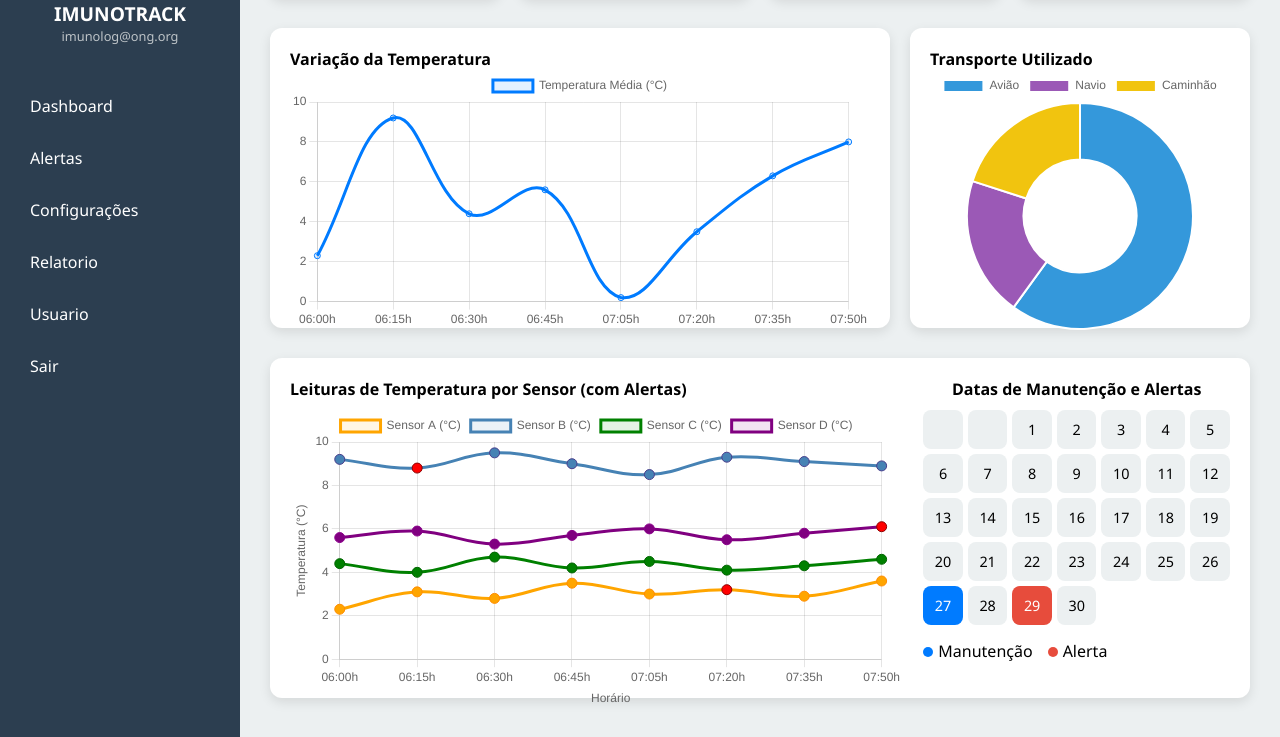
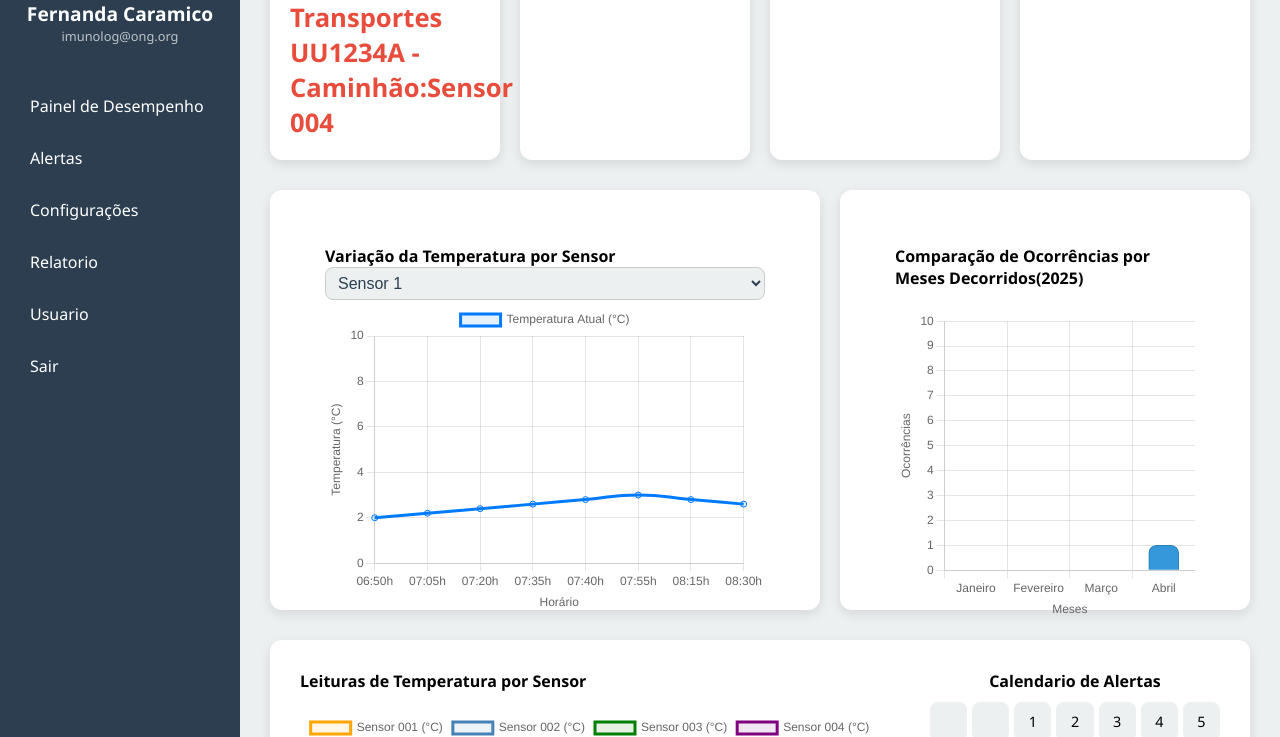
Before and after one commit to Patricia1203/imunoLog, a plain HTML site: page siteIMunolog/restrito/dashboard.html in a window 1280 px wide. Shown: the part 150-887 px from the top of the page. Drawn offline with nearby package versions, Linux system fonts and the light colour scheme.

Commit message:
Atualização Gráfico Dashboard
Atualização dos gráficos da dashboard

```diff
--- a/siteIMunolog/restrito/dashboard.html
+++ b/siteIMunolog/restrito/dashboard.html
@@ -7,6 +7,11 @@
   <title>IMUNOLOG - Dashboard</title>
   <script src="https://cdn.jsdelivr.net/npm/chart.js@4.4.2/dist/chart.umd.min.js"></script>
   <style>
+    ::-webkit-scrollbar {
+      width: 0px;
+      background: transparent;
+    }
+
     :root {
       --primary-color: #2c3e50;
       --secondary-color: #ecf0f1;
@@ -107,7 +112,7 @@
       padding: 20px;
       border-radius: var(--border-radius);
       box-shadow: var(--shadow);
-      min-width: 180px;
+      min-width: 20px;
     }
 
     .card h4 {
@@ -128,38 +133,58 @@
     }
 
     .chart-box {
+      width: 100%;
       background-color: var(--bg-light);
-      padding: 20px;
+      padding: 55px;
       border-radius: var(--border-radius);
       box-shadow: var(--shadow);
-      height: 300px;
+      height: 420px;
       display: flex;
       flex-direction: column;
+      justify-content: space-between;
     }
 
     .chart-box canvas {
-      flex-grow: 1;
+      flex-grow: 1.5;
+    }
+
+    .chart-box select {
+      padding: 6px 8px;
+      margin-bottom: 4px;
+      border-radius: 8px;
+      border: 1px solid #ccc;
+      font-size: 1em;
+      background-color: var(--secondary-color);
+      color: #2c3e50;
+      transition: 0.3s;
+    }
+
+    .chart-box select:focus {
+      outline: none;
+      border-color: var(--accent-color);
+      box-shadow: 0 0 5px var(--accent-color);
+      background-color: var(--bg-light);
     }
 
     .combined-visualization {
       display: flex;
-      gap: 20px;
+      gap: 50px;
       background-color: var(--bg-light);
-      padding: 20px;
+      padding: 30px;
       border-radius: var(--border-radius);
       box-shadow: var(--shadow);
-      margin-bottom: 20px;
+      margin-bottom: 450px;
     }
 
     .area-chart-container {
       flex: 2;
-      height: 300px;
+      height: 250px;
       display: flex;
       flex-direction: column;
     }
 
     .area-chart-container h4 {
-      margin-bottom: 10px;
+      margin-bottom: 20px;
     }
 
     .area-chart-container canvas {
@@ -199,19 +224,21 @@
       color: white;
     }
   </style>
+
 </head>
 
 <body>
   <div class="sidebar">
     <div class="avatar">
-        <img src="../imagem/menina.png" alt="Logo IMUNOTRACK" style="width: 100%; height: 100%; border-radius: 50%; object-fit: cover;">
+      <img src="../imagem/menina.png" alt="Logo IMUNOTRACK"
+        style="width: 100%; height: 100%; border-radius: 50%; object-fit: cover;">
     </div>
     <div class="user-info">
-      <h3>IMUNOTRACK</h3>
+      <h3>Fernanda Caramico</h3>
       <p>imunolog@ong.org</p>
     </div>
     <ul class="nav">
-      <li><a href="./dashboard.html">Dashboard</a></li>
+      <li><a href="./dashboard.html">Painel de Desempenho</a></li>
       <li><a href="./alerta.html">Alertas</a></li>
       <li><a href="./configuracao.html">Configurações</a></li>
       <li><a href="./dados.html">Relatorio</a></li>
@@ -222,61 +249,85 @@
   <div class="main">
     <div class="kpis">
       <div class="card">
-        <h4>Média de Temperatura das Leituras</h4>
-        <p>3,2°C</p>
+        <h4>Transporte Atuais Em Riscos</h4>
+        <br>
+        <p style="color: var(--danger-color)">1/4 - Transportes <br> UU1234A - Caminhão:Sensor 004</p>
       </div>
       <div class="card">
-        <h4>Número de Transportes Registrados</h4>
-        <p>5</p>
+        <h4>Risco de Perda de Produtos no Momento</h4>
+        <br>
+        <p style="color: var(--danger-color)">1.8% por Lote</p>
       </div>
       <div class="card">
-        <h4>Leituras Fora da Faixa Ideal</h4>
-        <p style="color: var(--danger-color)">2</p>
+        <h4>Transporte Feitos Sem Ocorrência</h4>
+        <br>
+        <p>96%</p>
       </div>
       <div class="card">
-        <h4>Total de Leituras Efetuadas</h4>
-        <p>12</p>
+        <h4>Quantidade de Sensores em Leitura no Momento</h4>
+        <br>
+        <p>4</p>
       </div>
     </div>
 
     <div class="charts">
       <div class="chart-box">
-        <h4>Variação da Temperatura</h4>
-        <canvas id="graficoLinha"></canvas>
+        <h4>Variação da Temperatura por Sensor</h4>
+        <select id="sensorSelect">
+          <option value="sensor1">Sensor 1</option>
+          <option value="sensor2">Sensor 2</option>
+          <option value="sensor3">Sensor 3</option>
+          <option value="sensor4">Sensor 4</option>
+          <!-- Adicione mais opções de sensores conforme necessário -->
+        </select>
+
+        <canvas id="graficoLinha" style="height: 300px; width: 100%;"></canvas>
+
       </div>
       <div class="chart-box">
-        <h4>Transporte Utilizado</h4>
+        <h4>Comparação de Ocorrências por Meses Decorridos(2025)</h4>
+        <br>
         <canvas id="graficoTransporte"></canvas>
       </div>
     </div>
-
     <div class="combined-visualization">
       <div class="area-chart-container">
-        <h4>Leituras de Temperatura por Sensor (com Alertas)</h4>
+        <h4>Leituras de Temperatura por Sensor</h4>
         <canvas id="combinedChart"></canvas>
       </div>
       <div class="calendar-container">
-        <h4>Datas de Manutenção e Alertas</h4>
+        <h4>Calendario de Alertas</h4>
         <div class="calendar-grid">
         </div>
       </div>
     </div>
+
 
   </div>
 
   <script>
     // Gráfico de Linha Existente
     const ctxLinha = document.getElementById('graficoLinha').getContext('2d');
-    new Chart(ctxLinha, {
+    const dadosSensores = {
+      sensor1: [2.0, 2.2, 2.4, 2.6, 2.8, 3.0, 2.8, 2.6], // Dados do Sensor 1
+      sensor2: [2.4, 3.4, 4.4, 5.4, 6.4, 5.4, 4.4, 3.4], // Dados do Sensor 2
+      sensor3: [2.8, 3.0, 4.0, 5.0, 6.0, 4.0, 3.3, 2.6], // Dados do Sensor 3
+      sensor4: [3.2, 3.5, 4.3, 5.6, 6.5, 7.2, 8.3, 9.2], // Dados do Sensor 4
+      // Adicione mais sensores aqui, se necessário
+    };
+
+    const labels = ['06:50h', '07:05h', '07:20h', '07:35h', '07:40h', '07:55h', '08:15h', '08:30h'];
+
+    let grafico = new Chart(ctxLinha, {
       type: 'line',
       data: {
-        labels: ['06:00h', '06:15h', '06:30h', '06:45h', '07:05h', '07:20h', '07:35h', '07:50h'],
+        labels: labels,
         datasets: [{
-          label: 'Temperatura Média (°C)',
-          data: [2.3, 9.2, 4.4, 5.6, 0.2, 3.5, 6.3, 8.0],
+          label: 'Temperatura Atual (°C)',
+          data: dadosSensores.sensor1, // Dados iniciais para o Sensor 1
           borderColor: '#007bff',
           backgroundColor: 'rgba(0, 123, 255, 0.1)',
-          tension: 0.4
+          tension: 0.5
         }]
       },
       options: {
@@ -288,94 +339,137 @@
             max: 10,
             ticks: {
               stepSize: 2
+            },
+            title: {
+              display: true,
+              text: 'Temperatura (°C)'
+
             }
+          },
+          x: {
+            title: {
+              display: true,
+              text: 'Horário',
+
+            }
+
           }
         }
       }
     });
 
-    // Gráfico de Doughnut Existente
-    new Chart(document.getElementById('graficoTransporte').getContext('2d'), {
-      type: 'doughnut',
+    // Função para atualizar o gráfico com base na seleção do sensor
+    document.getElementById('sensorSelect').addEventListener('change', function (event) {
+      const sensorSelecionado = event.target.value;
+
+      // Atualizar os dados do gráfico com os dados do sensor selecionado
+      grafico.data.datasets[0].data = dadosSensores[sensorSelecionado];
+
+      // Atualizar o título do gráfico
+      grafico.data.datasets[0].label = `Temperatura Atual (°C) - ${sensorSelecionado}`;
+
+      // Atualizar o gráfico
+      grafico.update();
+    });
+
+    // Gráfico de Barras Atualizado para Transporte
+    const ctxTransporte = document.getElementById('graficoTransporte').getContext('2d');
+    new Chart(ctxTransporte, {
+      type: 'bar',
       data: {
-        labels: ['Avião', 'Navio', 'Caminhão'],
+        labels: ['Janeiro', 'Fevereiro', 'Março', 'Abril'],
         datasets: [{
-          data: [3, 1, 1],
-          backgroundColor: ['#3498db', '#9b59b6', '#f1c40f']
+          label: 'Meses',
+          data: [0, 0, 0, 1],
+          backgroundColor: ['#3498db', '#9b59b6', '#f1c40f'],
+          borderColor: ['#2980b9', '#8e44ad', '#f39c12'],
+          borderWidth: 1,
+          borderRadius: 8, // bordas arredondadas nas barras
+          barThickness: 30
         }]
       },
       options: {
         responsive: true,
-        maintainAspectRatio: false
+        maintainAspectRatio: false,
+        scales: {
+          y: {
+            beginAtZero: true,
+            min: 0,  // Começar do valor 1
+            max: 10, // Limitar até o valor 10
+            title: {
+              display: true,
+              text: 'Ocorrências'
+            },
+            ticks: {
+              stepSize: 1, // Definir incremento de 1
+              callback: function (value) {
+                return value; // Garantir que os valores são inteiros
+              }
+            }
+          },
+          x: {
+            title: {
+              display: true,
+              text: 'Meses'
+            }
+          }
+        },
+        plugins: {
+          legend: {
+            display: false
+          }
+        }
       }
     });
 
-    // Novo Gráfico de Área com Alertas Visíveis (Uma linha por sensor)
- // Novo Gráfico de Linha por Sensor com Alertas Visíveis
- const ctxCombined = document.getElementById('combinedChart').getContext('2d');
+    // Lógica para gerar o gráfico de linha com alertas por sensor
+    const ctxCombined = document.getElementById('combinedChart').getContext('2d');
     const combinedChart = new Chart(ctxCombined, {
       type: 'line',
       data: {
-        labels: ['06:00h', '06:15h', '06:30h', '06:45h', '07:05h', '07:20h', '07:35h', '07:50h'],
+        labels: ['06:50h', '07:05h', '07:20h', '07:35h', '07:40h', '07:55h', '08:15h', '08:30h'],
         datasets: [
           {
-            label: 'Sensor A (°C)',
-            data: [2.3, 3.1, 2.8, 3.5, 3.0, 3.2, 2.9, 3.6],
+            label: 'Sensor 001 (°C)',
+            data: [2.0, 2.2, 2.4, 2.6, 2.8, 3.0, 2.8, 2.6],
             borderColor: 'orange',
             backgroundColor: 'rgba(255, 165, 0, 0.1)',
             tension: 0.4,
-            pointBackgroundColor: (context) => {
-              // Exemplo: Alerta no Sensor A às 07:20h
-              return context.dataIndex === 5 ? 'red' : 'orange';
-            },
-            pointBorderColor: (context) => {
-              return context.dataIndex === 5 ? 'darkred' : 'darkorange';
-            },
+            pointBackgroundColor: 'orange',
+            pointBorderColor: 'darkyorange',
             pointRadius: 5,
             pointHoverRadius: 7
           },
           {
-            label: 'Sensor B (°C)',
-            data: [9.2, 8.8, 9.5, 9.0, 8.5, 9.3, 9.1, 8.9],
+            label: 'Sensor 002 (°C)',
+            data: [2.4, 3.4, 4.4, 5.4, 6.4, 5.4, 4.4, 3.4],
             borderColor: 'steelblue',
             backgroundColor: 'rgba(70, 130, 180, 0.1)',
             tension: 0.4,
-            pointBackgroundColor: (context) => {
-              // Exemplo: Alerta no Sensor B às 06:15h
-              return context.dataIndex === 1 ? 'red' : 'steelblue';
-            },
-            pointBorderColor: (context) => {
-              return context.dataIndex === 1 ? 'darkred' : 'darkslateblue';
-            },
+            pointBackgroundColor: 'blue',
+            pointBorderColor: 'darkblue',
             pointRadius: 5,
             pointHoverRadius: 7
           },
           {
-            label: 'Sensor C (°C)',
-            data: [4.4, 4.0, 4.7, 4.2, 4.5, 4.1, 4.3, 4.6],
+            label: 'Sensor 003 (°C)',
+            data: [2.8, 3.0, 4.0, 5.0, 6.0, 4.0, 3.3, 2.6],
             borderColor: 'green',
             backgroundColor: 'rgba(0, 128, 0, 0.1)',
             tension: 0.4,
-            pointBackgroundColor: (context) => {
-              return 'green'; // Sem alertas neste exemplo
-            },
+            pointBackgroundColor: 'green',
             pointBorderColor: 'darkgreen',
             pointRadius: 5,
             pointHoverRadius: 7
           },
           {
-            label: 'Sensor D (°C)',
-            data: [5.6, 5.9, 5.3, 5.7, 6.0, 5.5, 5.8, 6.1],
+            label: 'Sensor 004 (°C)',
+            data: [3.2, 3.5, 4.3, 5.6, 6.5, 7.2, 8.3, 9.2],
             borderColor: 'purple',
             backgroundColor: 'rgba(128, 0, 128, 0.1)',
             tension: 0.4,
-            pointBackgroundColor: (context) => {
-              // Exemplo: Alerta no Sensor D às 07:50h
-              return context.dataIndex === 7 ? 'red' : 'purple';
-            },
-            pointBorderColor: (context) => {
-              return context.dataIndex === 7 ? 'darkred' : 'darkmagenta';
-            },
+            pointBackgroundColor: (context) => context.dataIndex === 7 ? 'red' : 'purple',
+            pointBorderColor: (context) => context.dataIndex === 7 ? 'darkred' : 'darkmagenta',
             pointRadius: 5,
             pointHoverRadius: 7
           }
@@ -428,14 +522,14 @@
       }
     });
 
-    // Lógica JavaScript para gerar e destacar o calendário
+
+    // Lógica para gerar o calendário com alertas dos sensores
     const calendarGrid = document.querySelector('.calendar-grid');
     const today = new Date();
-    const tomorrow = new Date(today);
-    tomorrow.setDate(today.getDate() + 1);
     const currentMonth = today.getMonth();
     const currentYear = today.getFullYear();
 
+    // Formatar data para o formato americano 'ano-mes-dia'
     function formatDate(date) {
       const year = date.getFullYear();
       const month = String(date.getMonth() + 1).padStart(2, '0');
@@ -443,7 +537,8 @@
       return `${year}-${month}-${day}`;
     }
 
-    function generateCalendar(month, year, highlightedDates, alertDates) {
+    // Gerar calendário destacando as datas com alertas
+    function generateCalendar(month, year, alertDates) {
       calendarGrid.innerHTML = '';
       const daysInMonth = new Date(year, month + 1, 0).getDate();
       const firstDayOfMonth = new Date(year, month, 1).getDay();
@@ -458,14 +553,9 @@
         dayDiv.textContent = day;
         const currentDate = `${year}-${String(month + 1).padStart(2, '0')}-${String(day).padStart(2, '0')}`;
 
-        if (highlightedDates.includes(currentDate)) {
-          dayDiv.classList.add('highlight');
-          dayDiv.title = 'Manutenção do Sensor';
-        }
-
         if (alertDates.includes(currentDate)) {
           dayDiv.classList.add('alert-date');
-          dayDiv.title = 'Alerta de Variação';
+          dayDiv.title = 'Alerta de Variação de Temperatura';
         }
 
         calendarGrid.appendChild(dayDiv);
@@ -475,16 +565,6 @@
       const legendContainer = document.createElement('div');
       legendContainer.style.marginTop = '15px';
       legendContainer.style.textAlign = 'left';
-
-      const maintenanceLegend = document.createElement('span');
-      maintenanceLegend.style.display = 'inline-block';
-      maintenanceLegend.style.width = '10px';
-      maintenanceLegend.style.height = '10px';
-      maintenanceLegend.style.borderRadius = '50%';
-      maintenanceLegend.style.backgroundColor = getComputedStyle(document.documentElement).getPropertyValue('--accent-color');
-      maintenanceLegend.style.marginRight = '5px';
-
-      const maintenanceText = document.createTextNode('Manutenção');
 
       const alertLegend = document.createElement('span');
       alertLegend.style.display = 'inline-block';
@@ -497,17 +577,19 @@
 
       const alertText = document.createTextNode('Alerta');
 
-      legendContainer.appendChild(maintenanceLegend);
-      legendContainer.appendChild(maintenanceText);
       legendContainer.appendChild(alertLegend);
       legendContainer.appendChild(alertText);
 
       calendarGrid.parentNode.appendChild(legendContainer);
     }
 
-    const sensorMaintenanceDates = ['2025-04-27', '2025-05-10', '2025-05-15'];
-    const alertOccurredDates = [formatDate(tomorrow)]; // Marca amanhã como data de alerta
-    generateCalendar(currentMonth, currentYear, sensorMaintenanceDates, alertOccurredDates);
+    // Definir as datas dos alertas com base nos sensores
+    const alertOccurredDates = [
+      formatDate(new Date(today.setDate(today.getDate())))
+    ];
+
+    // Gerar calendário com alertas
+    generateCalendar(currentMonth, currentYear, alertOccurredDates);
   </script>
 </body>
 
```
Also changed, not shown: siteIMunolog/restrito/alerta.html (+81 -20 lines), siteIMunolog/restrito/configuracao.html (+9 -8 lines), siteIMunolog/restrito/dados.html (+65 -45 lines), siteIMunolog/restrito/usuario.html (+60 -46 lines).
